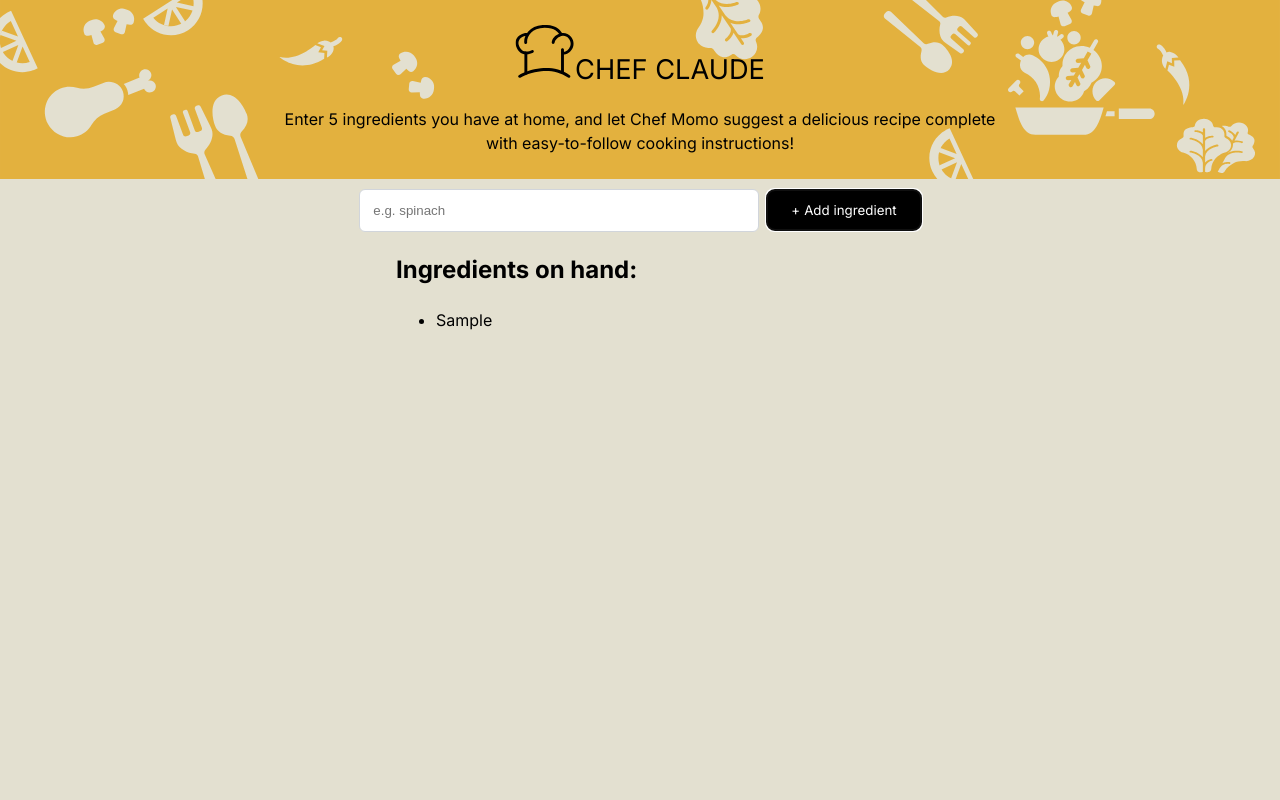
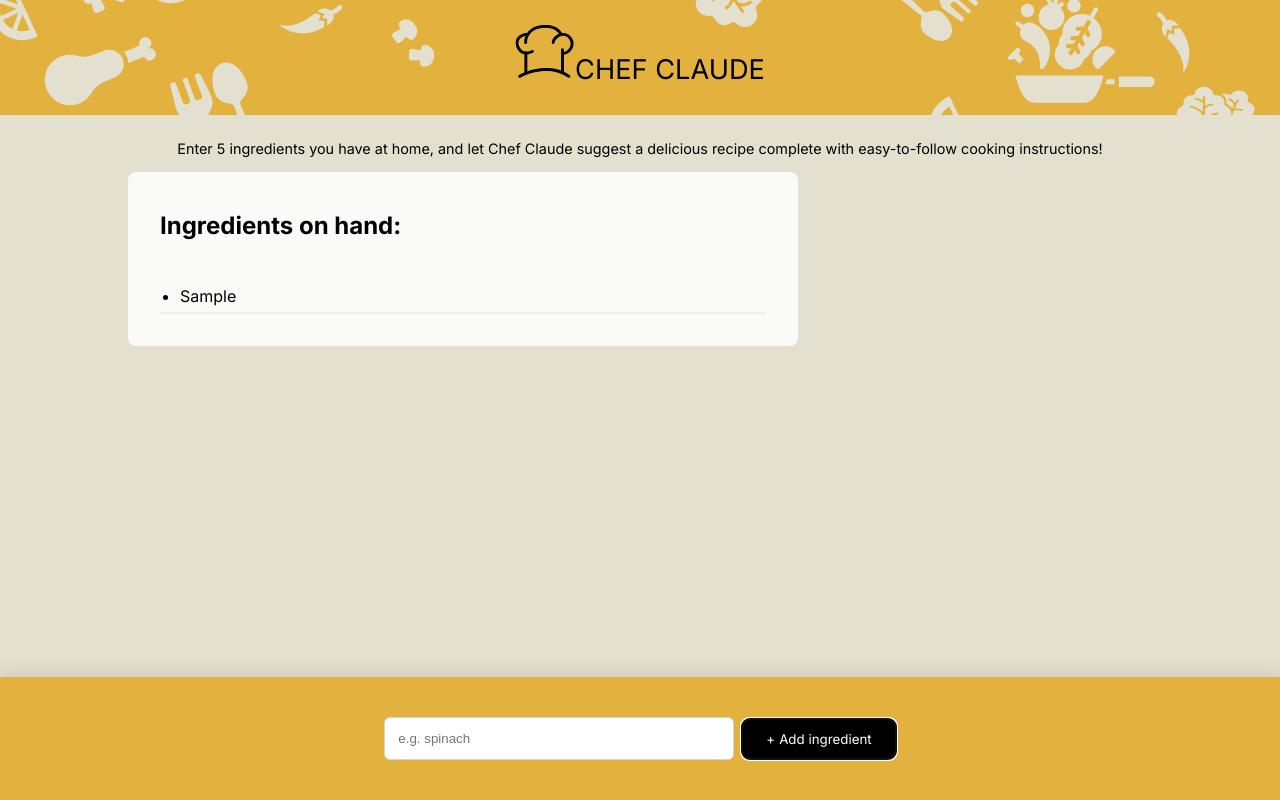
Before and after one commit to momorosa/chef-claude, a React (Vite) app: page / in a window 1280 px wide. Both pictures are taken after typing "Sample" into the empty fields and a click on the button "Add ingredient". Built offline with nearby package versions, Linux system fonts and the light colour scheme.

Commit message:
Moved instruction paragraph to main section, add fixed bottom input bar and slide up animation, enabled page scroll by adding bottom padding

```diff
--- a/src/components/Header.jsx
+++ b/src/components/Header.jsx
@@ -8,7 +8,6 @@ export default function Header()
                 <img className="logo" src={ chefLogo } alt="chef logo" />
                 <span>CHEF CLAUDE</span>
             </div>
-            <div className="intro">Enter 5 ingredients you have at home, and let Chef Momo suggest a delicious recipe complete with easy-to-follow cooking instructions!</div>
         </header>
     )
 }
--- a/src/components/IngredientsList.jsx
+++ b/src/components/IngredientsList.jsx
@@ -6,8 +6,8 @@ export default function IngredientsList({ ingredients, getRecipe })
 
     return(
         <section className="ingredient-on-hand">
-            <h2>Ingredients on hand:</h2>
-            <ul className="inredients-list" aria-live="polite">{ ingredientListItems }</ul>
+            <div><h2>Ingredients on hand:</h2></div>
+            <ul className="ingredients-list" aria-live="polite">{ ingredientListItems }</ul>
             { ingredients.length > 4 && <div className="get-recipe-container">
                 <div>
                     <h3>Ready for a recipe?</h3>
--- a/src/components/Main.jsx
+++ b/src/components/Main.jsx
@@ -7,6 +7,7 @@ export default function Main()
 {
     const [ ingredients, setIngredients ] = useState([])
     const [ recipe, setRecipe ] = useState("")
+    const isFloating = ingredients.length > 0
 
     async function getRecipe() {
         const recipeMarkdown = await fetchRecipe(ingredients)
@@ -26,6 +27,8 @@ export default function Main()
 
     return(
         <main>
+            <div className="intro">Enter 5 ingredients you have at home, and let Chef Claude suggest a delicious recipe complete with easy-to-follow cooking instructions!</div>
+            <div className={`input-wrapper ${isFloating ? 'fixed-bottom' : ''}`}>
                 <form action={ addIngredient } className="add-ingredient-form">
                     <input
                         type="text"
@@ -35,6 +38,7 @@ export default function Main()
                     />
                     <button>Add ingredient</button>
                 </form>
+            </div>
             { ingredients.length > 0 &&
             <IngredientsList
                 ingredients = { ingredients }
--- a/src/index.css
+++ b/src/index.css
@@ -1,5 +1,6 @@
 * {
   box-sizing: border-box;
+
 }
 
 body {
@@ -10,6 +11,8 @@ body {
   font-weight: 400;
   color: #000000;
   background-color: #E3E0D0;
+  height: auto;
+  overflow-y: auto;
 }
 
 header {
@@ -39,13 +42,17 @@ header {
 }
 
 .intro {
-  margin: 0 20%;
   font-weight: 400;
+  font-size: 0.9rem;
   text-align: center;
+  justify-content: center;
+  padding: 0.8rem;
+
 }
 
 main {
-  padding: 10px 30px;
+  padding: 10px 0;
+  padding-bottom: 120px;
 }
 
 .add-ingredient-form {
@@ -53,6 +60,32 @@ main {
   justify-content: center;
   align-items: center;
   gap: 8px;
+  padding: 1.5rem;
+}
+
+.input-wrapper {
+  width: 100%;
+  position: static;
+  display: flex;
+  justify-content: center;
+  gap: 8px;
+  padding: 1rem;
+  background-color: transparent;
+  transition: all 0.4s ease-in-out;
+}
+
+.fixed-bottom {
+  width: 100%;
+  position: fixed;
+  bottom: 0;
+  left: 0;
+  right: 0;
+  z-index: 1000;
+  background-color: #E3B13E;
+  box-shadow: 0 -4px 20px rgba(0, 0, 0, 0.1);
+  animation: slideUp 0.6s ease-in-out;
+  transition: all 0.3s ease-in-out;
+  pointer-events: auto;
 }
 
 .add-ingredient-form > input {
@@ -61,8 +94,8 @@ main {
   padding: 13px;
   box-shadow: 0px 1px 2px 0px rbga(0, 0, 0, 0.05);
   flex-grow: 1;
-  min-width: 150px;
-  max-width: 400px;
+  min-width: 350px;
+  max-width: 80%;
 }
 
 .add-ingredient-form > button {
@@ -91,9 +124,23 @@ main {
 }
 
 .ingredient-on-hand {
-  margin-left: 30%;
+  display: flex;
+  justify-content: left;
+  align-items: left;
+  flex-direction: column;
+  margin-left: 10%;
   min-width: 150px;
-  max-width: 400px;
+  max-width: 670px;
+  padding: 1rem 2rem;
+  background-color: #FAFAF8;
+  border-radius: 8px;
+}
+
+
+.ingredients-list{
+  padding: 4px 0;
+  border-bottom: solid 2px #F0EFEB;
+  padding-left: 20px;
 }
 
 li {
@@ -107,7 +154,7 @@ li {
   border-radius: 8px;
   background: #F0EFEB;
   padding: 8px 24px;
-  width: 560px;
+  width: 100%;
 }
 
 .get-recipe-container h3 {
@@ -122,7 +169,7 @@ li {
   line-height: 20px;
 }
 
-.get-recipe-container button {
+.get-recipe-container > button {
   border: none;
   border-radius: 8px;
   background: #E3B13E;
@@ -132,6 +179,16 @@ li {
   font-weight: 500;
   font-size: 0.875rem;
   cursor: pointer;
+}
+
+.get-recipe-container > button:hover {
+  background-color: #E3B13E98;
+}
+
+
+.get-recipe-container > button:focus,
+.get-recipe-container > button:focus-visible {
+  outline: 4px auto -webkit-focus-ring-color;
 }
 
 .suggested-recipe-container {
@@ -144,3 +201,20 @@ li {
 .suggested-recipe-container ul li, .suggested-recipe-container ol li {
   margin-bottom: 8px;
 }
+
+@keyframes slideUp {
+  from {
+    transform: translateY(100%);
+    opacity: 0;
+  }
+  to {
+    transform: translateY(0%);
+    opacity: 1;
+  }
+}
+
+@media (max-width: 600px) {
+  main {
+    padding-bottom: 160px;
+  }
+}
```
Lines whose indentation alone changed are shown as unchanged.
